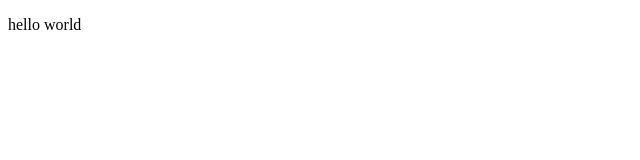
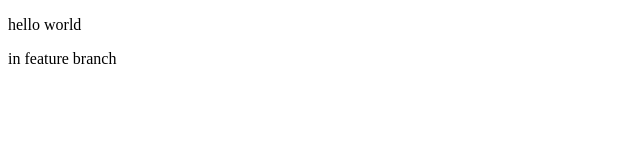
Before and after one commit to Mallela-Anil/Remote-Repo2, a plain HTML site: page index.html in a window 1280 px wide. Shown: the full height of the page, 0-640 px from the left. Drawn offline with Linux system fonts and the light colour scheme.

Commit message:
added a new para feature

```diff
--- a/index.html
+++ b/index.html
@@ -7,5 +7,6 @@
 </head>
 <body>
     <p>hello world</p>
+    <p>in feature branch</p>
 </body>
 </html>
```
